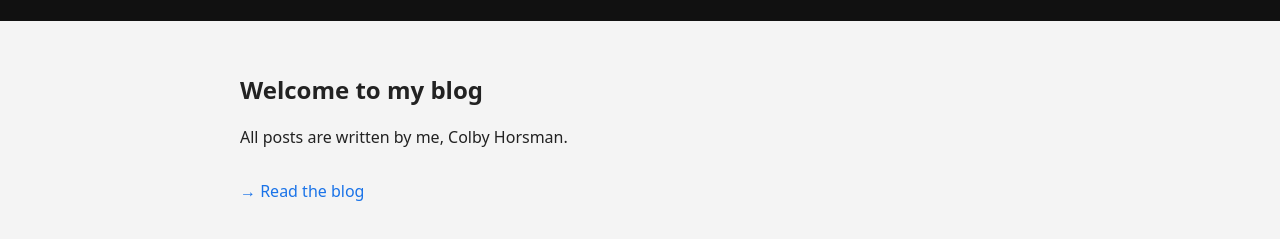
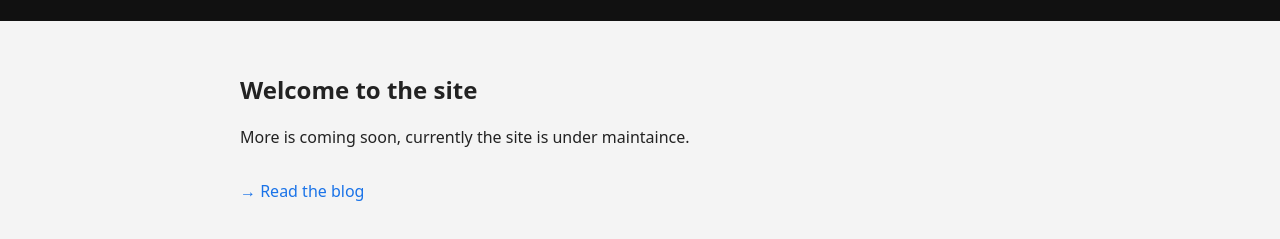
Before and after one commit to FlamePlusScript/colby-blog, a plain HTML site: page templates/home.html in a window 1280 px wide. Shown: the part 135-374 px from the top of the page. Drawn offline with Linux system fonts and the light colour scheme.

Commit message:
Update home.html

```diff
--- a/templates/home.html
+++ b/templates/home.html
@@ -15,8 +15,8 @@
   </div>
 
   <div class="container">
-    <h2>Welcome to my blog</h2>
-    <p>All posts are written by me, Colby Horsman.</p>
+    <h2>Welcome to the site</h2>
+    <p>More is coming soon, currently the site is under maintaince.</p>
     <a href="/" style="display:inline-block;margin-top:1rem;text-decoration:none;color:#1a73e8;">→ Read the blog</a>
   </div>
 </body>
```
